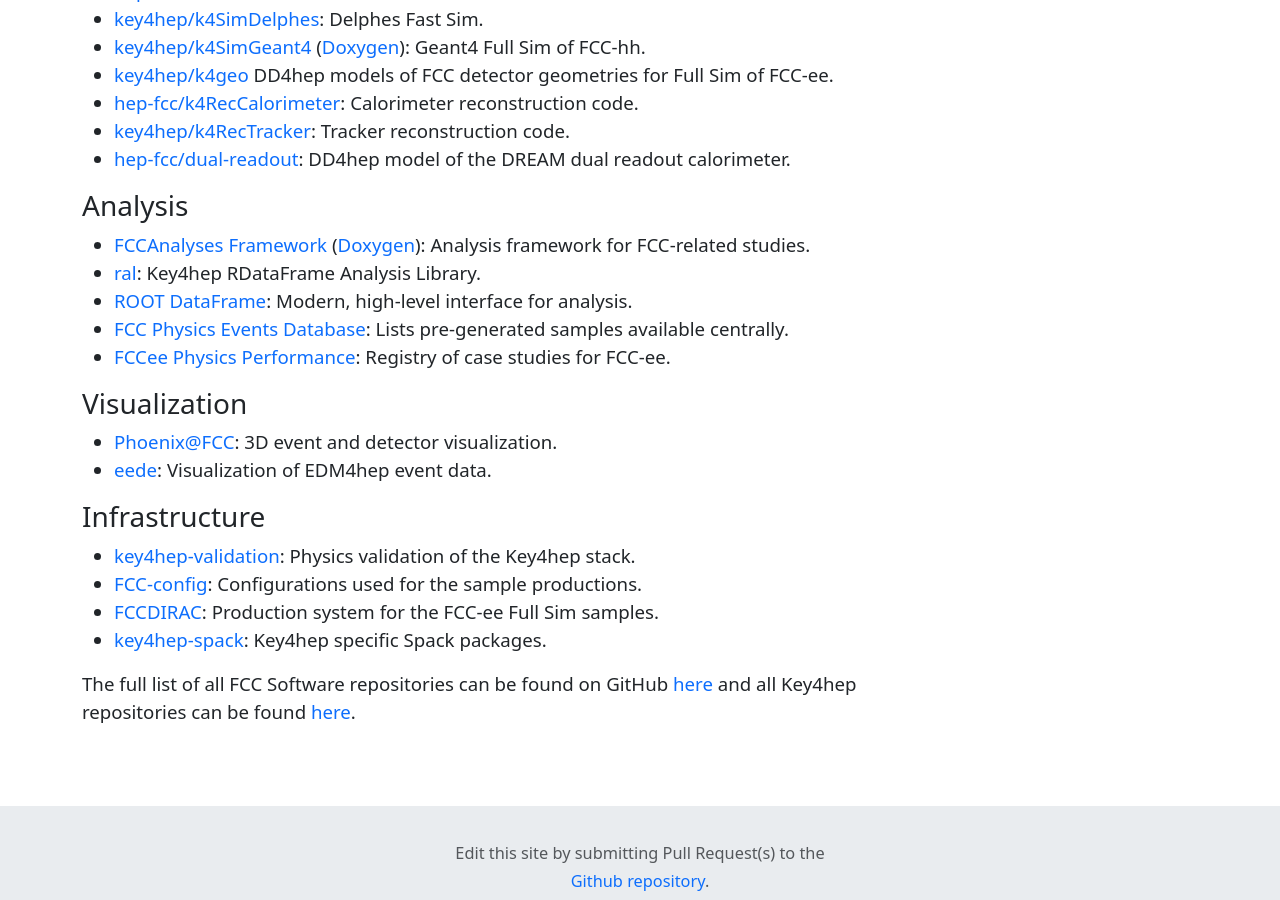
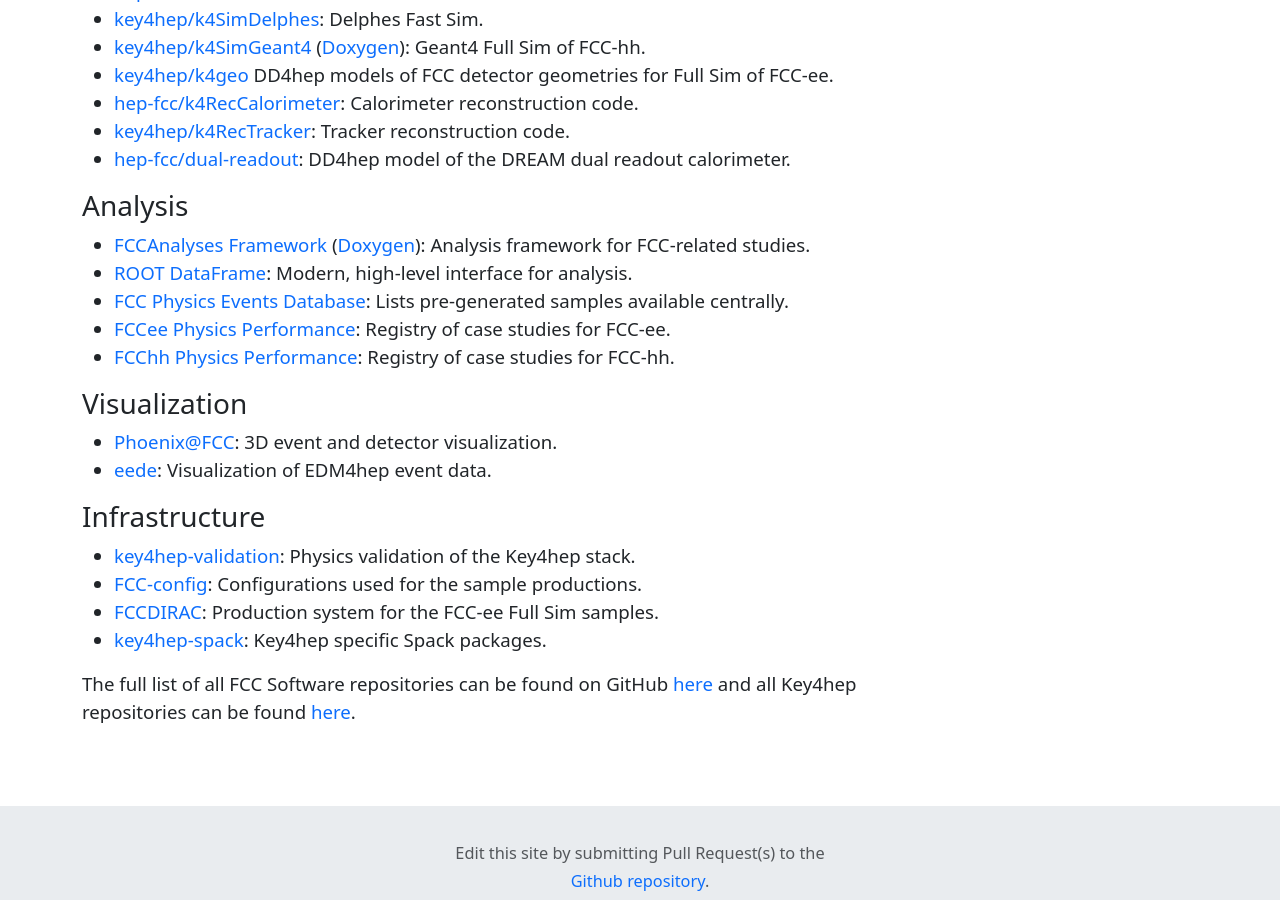
Before and after one commit to HEP-FCC/FCCSW, a Jekyll site: the page built from index.md, in a window 1280 px wide and 900 px high, scrolled down 1536 px. Built offline with Jekyll 4.4.1, drawn with Linux system fonts in a browser that asks for light colours.

Commit message:
Adding link to the FCChh Physics Performance studies

```diff
--- a/index.md
+++ b/index.md
@@ -91,13 +91,14 @@
 * [FCCAnalyses Framework](https://hep-fcc.github.io/FCCAnalyses/)
     ([Doxygen](https://hep-fcc.github.io/FCCAnalyses/doc/latest/)): Analysis
     framework for FCC-related studies.
-* [ral](https://github.com/HEP-FCC/ral): Key4hep RDataFrame Analysis Library.
 * [ROOT DataFrame](https://root.cern/doc/master/classROOT_1_1RDataFrame.html):
     Modern, high-level interface for analysis.
 * [FCC Physics Events Database](https://fcc-physics-events.web.cern.ch/): Lists
     pre-generated samples available centrally.
 * [FCCee Physics Performance](https://hep-fcc.github.io/FCCeePhysicsPerformance/):
     Registry of case studies for FCC-ee.
+* [FCChh Physics Performance](https://hep-fcc.github.io/FCChhPhysicsPerformance/):
+    Registry of case studies for FCC-hh.
 
 
 ### Visualization
```
